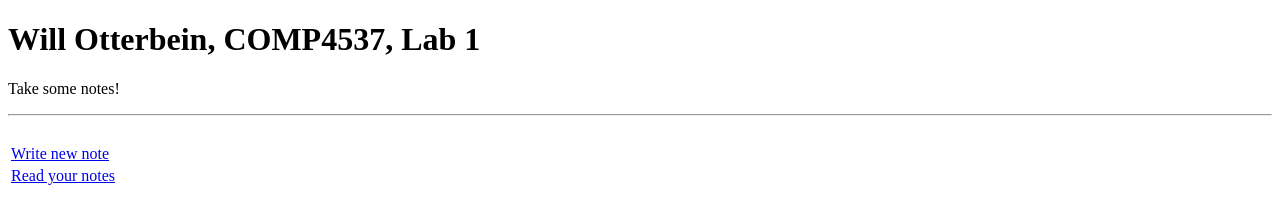
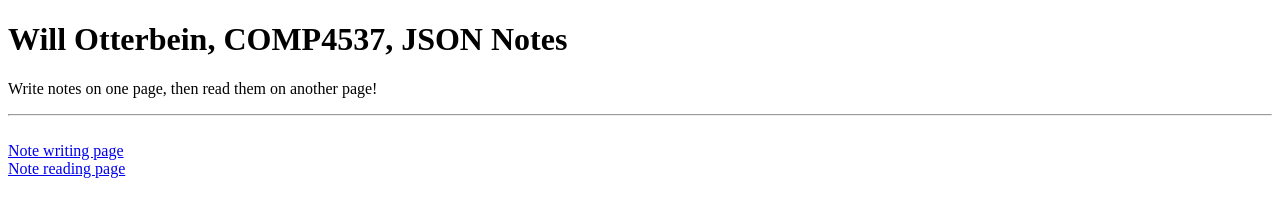
Before and after one commit to BetterLordWilliam/COMP4537_Lab_Server, a website with bundled scripts: page public/COMP4537/labs/1/index.html in a window 1280 px wide. Built offline with nearby package versions, Linux system fonts and the light colour scheme.

```diff
--- a/public/COMP4537/labs/1/index.html
+++ b/public/COMP4537/labs/1/index.html
@@ -9,23 +9,15 @@
 <body>
     <div>
         <header>
-            <h1>Will Otterbein, COMP4537, Lab 1</h1>
-            <p>Take some notes!</p>
+            <h1 id="pageTitle"></h1>
+            <p id="pageDesc"></p>
         </header>
         <hr />
         <br />
-        <table>
-            <tr>
-                <td>
-                    <a href="./writer.html">Write new note</a>
-                </td>
-            </tr>
-            <tr>
-                <td>
-                    <a href="./reader.html">Read your notes</a>
-                </td>
-            </tr>
-        </table>
+        <a id="writePageLink" href="./writer.html"></a>
+        <br />
+        <a id="readPageLink" href="./reader.html"></a>
+        <br />
     </div>
     <script type="module" src="./js/IndexController.js"></script>
 </body>
--- a/public/COMP4537/labs/1/js/IndexController.js
+++ b/public/COMP4537/labs/1/js/IndexController.js
@@ -1,6 +1,16 @@
+import User from '../lang/en/User.js';
+
 class IndexController {
     constructor() {
-        console.log('Index lives.');
+        this.pageTitle = document.querySelector('#pageTitle');
+        this.pageDesc = document.querySelector('#pageDesc');
+        this.writePageLink = document.querySelector('#writePageLink');
+        this.readPageLink = document.querySelector('#readPageLink');
+
+        this.pageTitle.textContent = User.HEADER_LAB_TITLE;
+        this.pageDesc.textContent = User.P_LAB_DESCRIPTION;
+        this.writePageLink.textContent = User.A_LINK_TO_WRITE_PAGE;
+        this.readPageLink.textContent = User.A_LINK_TO_READ_PAGE;
     }
 }
 
--- a/public/COMP4537/labs/1/lang/en/User.js
+++ b/public/COMP4537/labs/1/lang/en/User.js
@@ -1,7 +1,15 @@
 export default class User {
   static TEST_MESSAGE = 'This is a test message';
+  static HEADER_LAB_TITLE = 'Will Otterbein, COMP4537, JSON Notes';
+  static P_LAB_DESCRIPTION = 'Write notes on one page, then read them on another page!';
+  static A_LINK_TO_WRITE_PAGE = 'Note writing page';
+  static A_LINK_TO_READ_PAGE = 'Note reading page';
   static BUTTON_GO_BACK = '⬅️ Go back';
   static BUTTON_ADD_NOTE = 'Add Note';
   static BUTTON_REMOVE_NOTE = 'Remove Note';
+  static HEADER_WRITE_PAGE = 'Note Writing Page';
+  static P_WRITE_PAGE_DESC = 'Here you can write new notes.';
+  static HEADER_READ_PAGE = 'Note Reading Page';
+  static P_READ_PAGE_DESC = 'Here you can see your notes.';
   static NOTE_LIST_UPDATED = 'Last updated at ';
 }
```
Also changed, not shown: public/COMP4537/labs/1/js/NoteController.js (+19 -0 lines), public/COMP4537/labs/1/js/NoteItemController.js (+14 -2 lines), public/COMP4537/labs/1/js/ReaderController.js (+5 -13 lines), public/COMP4537/labs/1/js/StorageService.js (+4 -4 lines), public/COMP4537/labs/1/js/WriterController.js (+14 -0 lines), public/COMP4537/labs/1/reader.html (+2 -2 lines), public/COMP4537/labs/1/writer.html (+3 -2 lines).
